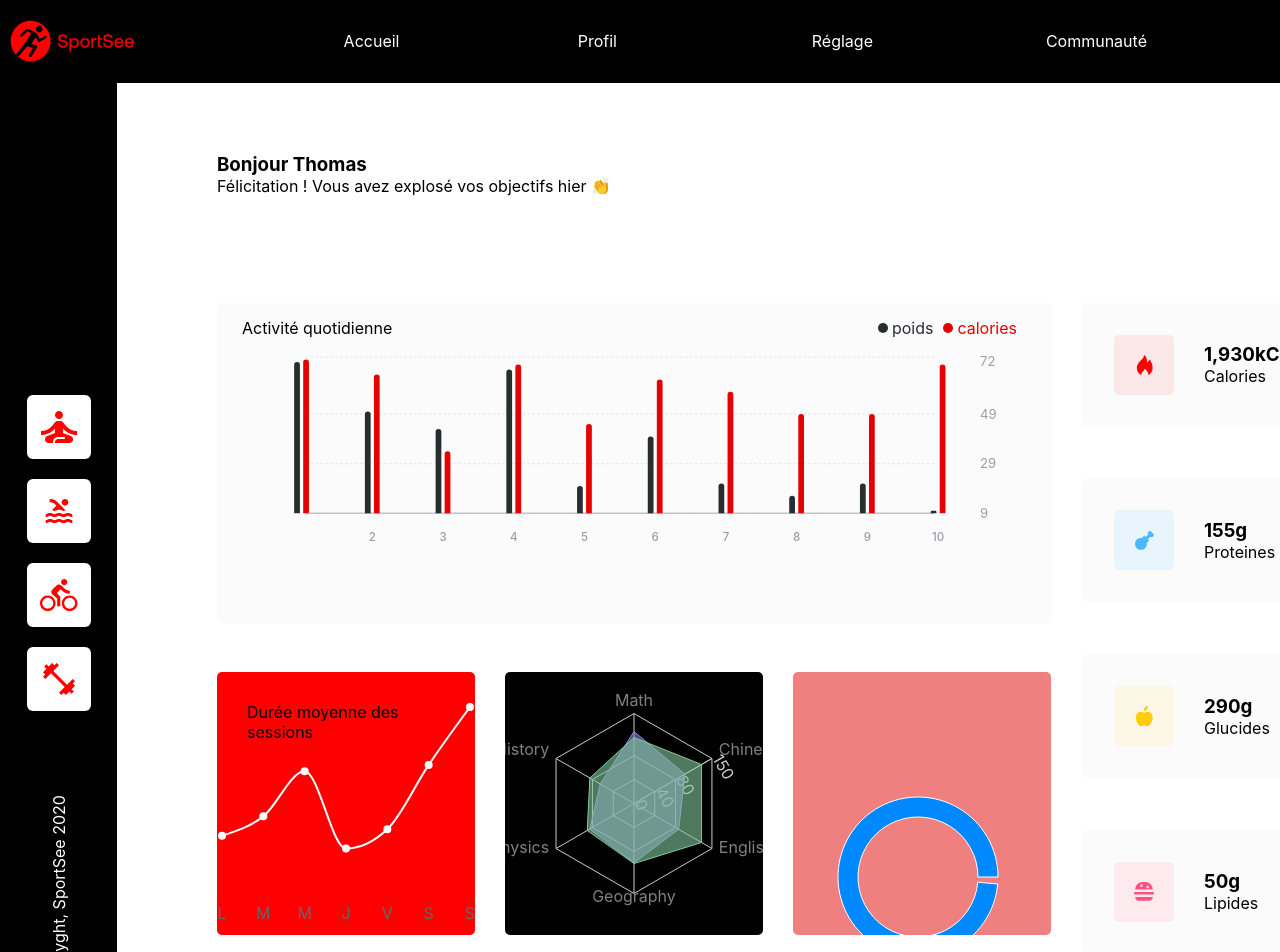
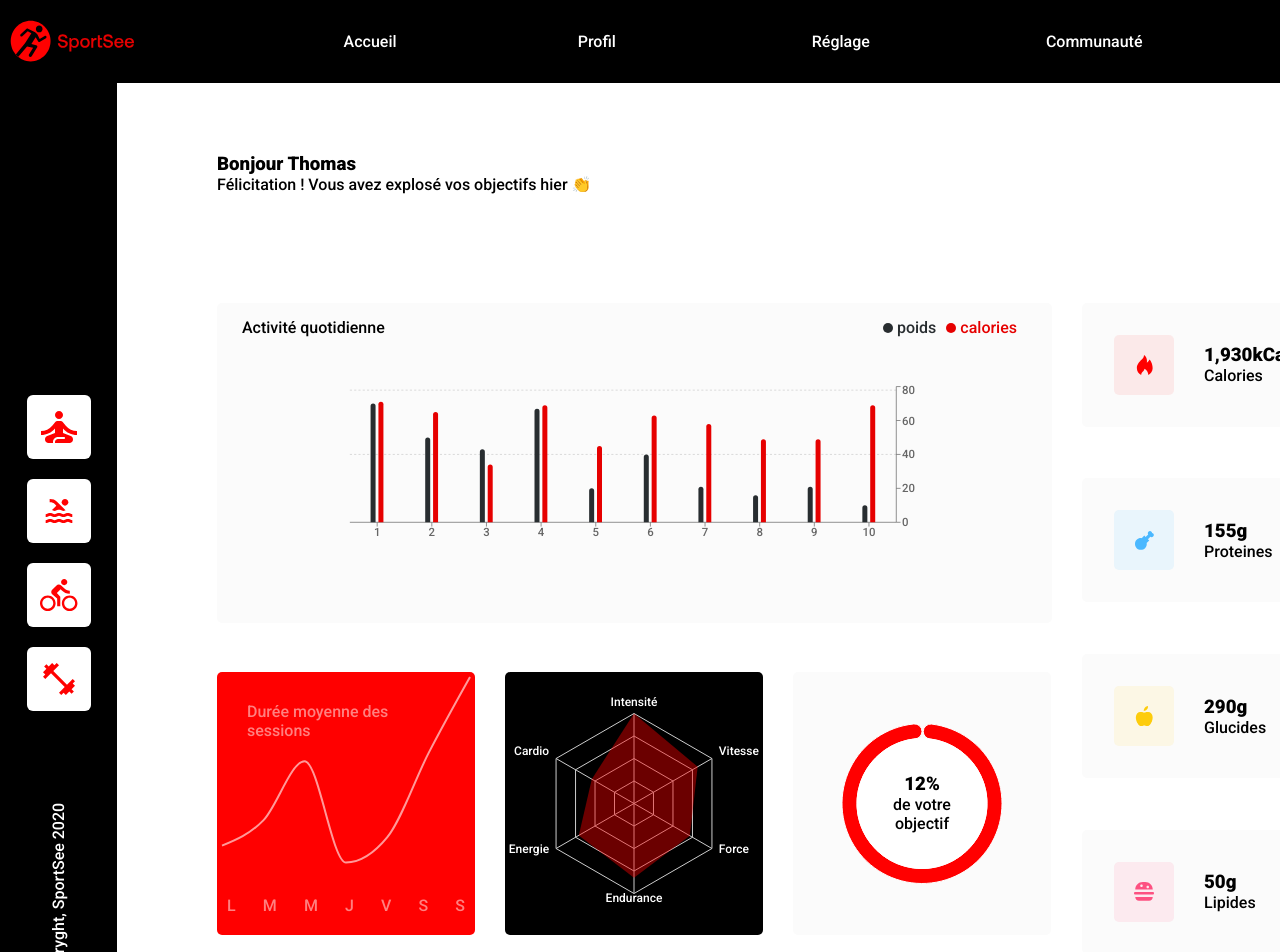
Before and after one commit to mghazal1024/MohamadGhazal_12_10022022, a React (Create React App) app: page / in a window 1280 px wide. Shown: the top 952 px of the page. Built offline with nearby package versions, Linux system fonts and the light colour scheme.

Commit message:
charts front

```diff
--- a/package.json
+++ b/package.json
@@ -6,6 +6,7 @@
     "@testing-library/jest-dom": "^5.14.1",
     "@testing-library/react": "^12.0.0",
     "@testing-library/user-event": "^13.2.1",
+    "axios": "^0.26.0",
     "react": "^17.0.2",
     "react-dom": "^17.0.2",
     "react-scripts": "5.0.0",
--- a/src/App.scss
+++ b/src/App.scss
@@ -2,6 +2,12 @@
   padding: 0;
   margin: 0;
   box-sizing: border-box;
+}
+
+@import url('https://fonts.googleapis.com/css2?family=Roboto:wght@100;300;500;900&display=swap');
+
+body, html {
+  font-family: 'Roboto', sans-serif;
 }
 
 .app {
--- a/src/components/DailyActivity/dailyActivity.js
+++ b/src/components/DailyActivity/dailyActivity.js
@@ -68,73 +68,29 @@ const data = [
 const DailyActivity = () => {
     return (
         <div className='daily-activity'>
-            {/* <h2>Daily Activity</h2> */}
-
             <div className='bar-graph'>
               <div className='bar-graph__header'>
                   <p className='bar-graph__title'>
                     Activité quotidienne
                   </p>
               </div>
-              {/* <ResponsiveContainer width="100%" height="100%">
+
               <BarChart
                 width={835}
                 height={280}
                 data={data}>
                   <CartesianGrid strokeDasharray="3" vertical={false} horizontalPoints={[10,100]} />
-                  <XAxis dataKey="name" />
+                  <XAxis dataKey="day" />
                   <YAxis orientation='right' />
-                  <Tooltip />
-                  <Legend />
-                  <Bar dataKey="poids" fill="#282D30" legendType='circle' barSize={7}/>
-                  <Bar dataKey="calories" fill="#E60000" legendType='circle' barSize={7}/>
-              </BarChart>
-              </ResponsiveContainer> */}
-              <BarChart
-                width={835}
-                height={280}
-                data={data}>
-                  <CartesianGrid
-                    strokeDasharray="3 3"
-                    vertical={false}
-                    stroke="#dedede"
-                  />
-                  <XAxis
-                    dataKey="day"
-                    dy={16}
-                    padding={{ left: -48, right: -48 }}
-                    stroke="#9b9eac"
-                    tickLine={false}
-                    tick={{ fontSize: 14, fontWeight: 500 }}
-                    />
-                  <YAxis
-                    dataKey="poids"
-                    domain={["dataMin - 1", "dataMax + 2"]}
-                    allowDecimals={false}
-                    dx={48}
-                    orientation="right"
-                    stroke="#9b9eac"
-                    axisLine={false}
-                    tickLine={false}
-                   />
-                   <YAxis
-                    yAxisId="cal"
-                    dataKey="calories"
-                    domain={[0, "dataMax + 50"]}
-                    hide={true}
-                  />
-                  <Tooltip />
-                  {/* <Tooltip
+                  <Tooltip
                     content={<CustomTooltip />}
                     cursor={{
                       fill: "rgba(0, 0, 0, 0.1)",
                     }}
-                  /> */}
+                  />
                   <Legend />
-                  <Bar dataKey="poids" fill="#282D30" legendType='circle' barSize={7}
-                    radius={[50, 50, 0, 0]}/>
-                  <Bar dataKey="calories" fill="#E60000" legendType='circle' barSize={7}
-                    radius={[50, 50, 0, 0]}/>
+                  <Bar dataKey="poids" fill="#282D30" legendType='circle' barSize={7} radius={[50, 50, 0, 0]}/>
+                  <Bar dataKey="calories" fill="#E60000" legendType='circle' barSize={7} radius={[50, 50, 0, 0]}/>
               </BarChart>
             </div>
         </div>
@@ -142,13 +98,18 @@ const DailyActivity = () => {
 }
 
 
+const CustomTooltip = ({ active, payload }) => {
+  if(active && payload) {
+    return (
+      <div className='bar-graph__tooltip'>
+       <p className='bar-graph__tooltip-text'>{`${payload[0].value} kg`}</p>
+       <p className='bar-graph__tooltip-text'>{`${payload[1].value} kCal`}</p>
+     </div>
+    )
+  }
 
-// const CustomTooltip = () => {
-//   return (
-//     <div>
-//       <p></p>
-//     </div>
-//   )
-// }
+  return null;
+}
+
 
 export default DailyActivity
--- a/src/components/DailyActivity/dailyActivity.scss
+++ b/src/components/DailyActivity/dailyActivity.scss
@@ -27,7 +27,7 @@
         // border: 2px solid green;
         position: relative;
         // padding-top: 50px;
-        padding: 50px 0px 0px 20px;
+        padding: 80px 0px 0px 20px;
     }
 
     // .recharts-wrapper,
@@ -64,6 +64,47 @@
             max-width: 10px;
         }
     }
+
+    .bar-graph {
+        // .recharts-tooltip-wrapper {
+        //     p {
+        //         color: white !important;
+        //     }
+        // }
+        // .recharts-tooltip-item-list {
+        //     span {
+        //         color: white !important;
+        //         font-size: 7px;
+        //         font-weight: 500;
+        //         line-height: 24px;
+        //     }
+        // }
+        // .recharts-tooltip-item-name,
+        // .recharts-tooltip-item-separator {
+        //     display: none;
+        // }
+        // .recharts-default-tooltip {
+        //     background-color: red !important;
+        //     border: 0 !important;
+        // }
+        // .recharts-tooltip-label {
+        //     color: white !important;
+        // }
+        &__tooltip {
+            background-color: red;
+            font-weight: 39px;
+            height: 63px;
+            display: flex;
+            flex-direction: column;
+            justify-content: center;
+        }
+        &__tooltip-text {
+            // font-size: 7px;
+            // line-height: 24px;
+            color: white;
+            padding: 10px 20px;
+        }
+    }
 }
 
 
--- a/src/components/Duration/duration.js
+++ b/src/components/Duration/duration.js
@@ -42,13 +42,63 @@ const Duration = () => {
     return (
         <div className='duration'>
           <p className='duration__title'>Durée moyenne des sessions</p>
-          <LineChart width={258} height={233} data={data}>
-            <Tooltip/>
-            <XAxis dataKey="name" />
-            <Line type="monotone" dataKey="pv" stroke="#fff" strokeWidth={2} />
+          <LineChart width={258} height={263} data={data}
+          // margin={{ top: 20, right: 12, bottom: 0, left: 12 }}
+          >
+          <Tooltip
+            content={<CustomTooltip />}
+            cursor={{
+              stroke: "rgba(0, 0, 0, 0.1)",
+              strokeWidth: "100%"
+
+            }}
+            // cursor={<CustomCursor />}
+          />
+            {/* <XAxis dataKey="name" /> */}
+            <Line
+              type="monotone"
+              dataKey="pv"
+              stroke="rgba(255, 255, 255, 0.6)"
+              strokeWidth={2}
+              dot={false}
+              activeDot={{
+                stroke: "rgba(255,255,255, 0.6)",
+                strokeWidth: 10,
+                r: 5,
+              }}
+            />
           </LineChart>
+          <ul className='duration__days'>
+            <li>L</li>
+            <li>M</li>
+            <li>M</li>
+            <li>J</li>
+            <li>V</li>
+            <li>S</li>
+            <li>S</li>
+          </ul>
         </div>
     )
 }
 
+const CustomTooltip = ({ active, payload }) => {
+  if (active && payload) {
+      return (
+        <>
+          {/* <div className='duration__tooltip'></div> */}
+        <p className='duration__tooltip'>{`${payload[0].value} min`}</p>
+        </>
+      );
+    }
+
+    return null;
+}
+
+// const CustomCursor = () => {
+//   return (
+//     <div className='duration__cursor'></div>
+//   )
+// }
+
+
 export default Duration
--- a/src/components/Duration/duration.scss
+++ b/src/components/Duration/duration.scss
@@ -1,20 +1,20 @@
 @import '../../base';
 
 .duration {
-    // display: none;
     width: 100%;
     background-color: #FF0000;
     border-radius: 5px;
     width: 258px;
     height: 263px;
     position: relative;
+    display: flex;
+    justify-content: center;
 
     &__title {
         padding: 30px;
-        // position: absolute;
+        color: rgba(255,255,255, 50%);
     }
     .recharts-wrapper {
-        // display: none;
         padding: 0px;
         position: absolute !important;
         bottom: 0;
@@ -23,4 +23,52 @@
     .recharts-cartesian-axis-tick-line {
         display: none;
     }
+
+    .recharts-dot {
+        position: relative;
+    }
+
+
+    &__cursor {
+        width: 258px;
+        height: 263px;
+        background-color: blue;
+        position: absolute !important;
+        top: 0;
+        z-index: 100;
+    }
+
+    .recharts-tooltip-cursor {
+        position: absolute;
+        top: 0;
+        left: 0;
+        transform: translateX(50%);
+    }
+
+    .recharts-line {
+        path {
+            width: 258px !important;
+        height: 263px !important;
+        }
+    }
+
+    &__tooltip {
+        background-color: white;
+        padding:7px 7px;
+        font-size: 8px;
+        line-height: 24px;
+    }
+
+    &__days {
+        display: flex;
+        width: 100%;
+        position: absolute;
+        bottom: 20px;
+        list-style: none;
+        justify-content: space-between;
+        padding: 0 10px;
+        li {
+            color: rgba(255,255,255, 50%);
+        }
+    }
 }
--- a/src/components/Score/score.js
+++ b/src/components/Score/score.js
@@ -4,7 +4,7 @@ import './score.scss'
 import { PieChart, Pie, Sector, Cell } from "recharts";
 
 const data = [
-  { name: "Group A", value: 400 }
+  { name: "Group A", value: 100 }
 ];
 
   const COLORS = ["#0088FE", "#00C49F", "#FFBB28", "#FF8042"];
@@ -12,35 +12,36 @@ const data = [
 const Score = () => {
     return (
         <div className='score'>
-            {/* <RadialBarChart
-                width={258}
-                height={263}
-                innerRadius="10%"
-                outerRadius="100%"
-                data={data}
-                startAngle={180}
-                endAngle={0}
-            >
-                <RadialBar minAngle={15} label={{ fill: '#666', position: 'insideStart' }} background clockWise={true} dataKey='uv' />
-                <Legend iconSize={10} width={120} height={140} layout='vertical' verticalAlign='middle' align="right" />
-                <Tooltip />
-            </RadialBarChart> */}
             <PieChart width={258} height={263}>
               <Pie
                 data={data}
-                cx={120}
-                cy={200}
-                innerRadius={60}
+                nameKey="name"
+                innerRadius={65}
                 outerRadius={80}
-                fill="#8884d8"
-                paddingAngle={5}
+                paddingAngle={1}
                 dataKey="value"
+                startAngle={90}
+                endAngle={450}
               >
                 {data.map((entry, index) => (
-                  <Cell key={`cell-${index}`} fill={COLORS[index % COLORS.length]} />
+                  <Cell key={`cell-${index}`} fill="#FF0000" cornerRadius="50%" />
+                ))}
+              </Pie>
+              <Pie
+                data={data}
+                innerRadius={0}
+                outerRadius={65}
+                paddingAngle={0}
+              >
+                {data.map((entry, index) => (
+                  <Cell key={`cell-${index}`} fill="#fff"/>
                 ))}
               </Pie>
             </PieChart>
+            <div className='score__progress'>
+              <h3>12%</h3>
+              <p className='body-text body-text--large'>de votre objectif</p>
+            </div>
         </div>
     )
 }
--- a/src/components/Score/score.scss
+++ b/src/components/Score/score.scss
@@ -4,8 +4,9 @@
     // display: none;
     width: 258px;
     height: 263px;
-    background-color: lightcoral;
+    background-color: #FBFBFB;
     border-radius: 5px;
+    position: relative;
 
     // .recharts-wrapper {
     //     // display: none;
@@ -17,4 +18,18 @@
     //     width: 100% !important;
     //     height: 100% !important;
     // }
+
+    &__progress {
+        width: 40%;
+        height: 40%;
+        position: absolute;
+        top: 50%;
+        left: 50%;
+        transform: translate(-50%, -50%);
+        display: flex;
+        flex-direction: column;
+        align-items: center;
+        justify-content: center;
+        text-align: center;
+    }
 }
```
Also changed, not shown: src/App.js (+26 -0 lines), src/components/Workout/workout.js (+8 -21 lines), src/components/Workout/workout.scss (+11 -14 lines), 1 other file (tests, documents, lock files or other folders).
